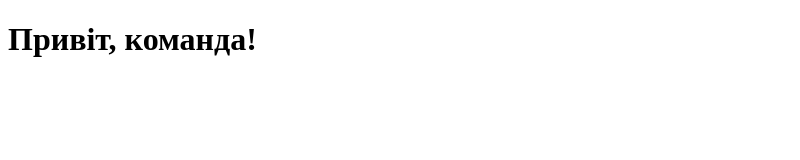
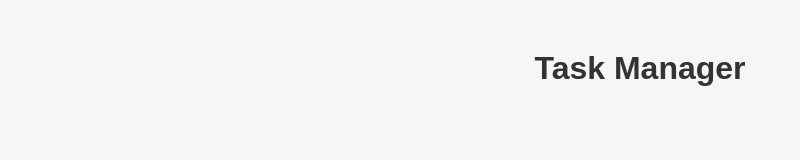
Before and after one commit to mortyyyxd/laboratorna-2-task-manager-, a plain HTML site: page index.html in a window 1280 px wide. Shown: the whole page, without its empty margins (0-800 px from the left). Drawn offline with Linux system fonts and the light colour scheme.

Commit message:
git add -A
git commit -m "Commit all changes"

git push origin main

```diff
--- a/index.html
+++ b/index.html
@@ -3,8 +3,11 @@
 <head>
   <meta charset="UTF-8">
   <title>Task Manager</title>
+  <link rel="stylesheet" href="style.css">
 </head>
 <body>
-  <h1>Привіт, команда!</h1>
+  <h1>Task Manager</h1>
+  <div id="app"></div>
+  <script src="script.js"></script>
 </body>
 </html>
--- /dev/null
+++ b/script.js
@@ -0,0 +1 @@
+console.log("Task Manager initialized");
--- /dev/null
+++ b/style.css
@@ -0,0 +1,10 @@
+body {
+  font-family: Arial, sans-serif;
+  background-color: #f5f6f7;
+  text-align: center;
+  margin-top: 50px;
+}
+
+h1 {
+  color: #333;
+}
```
